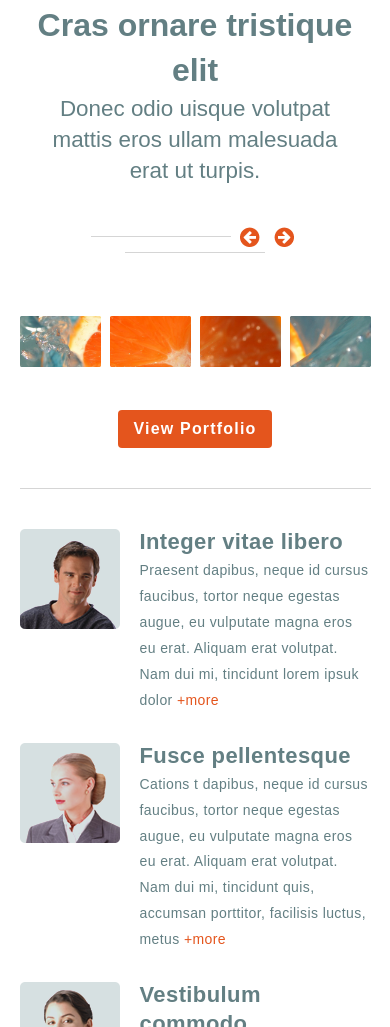
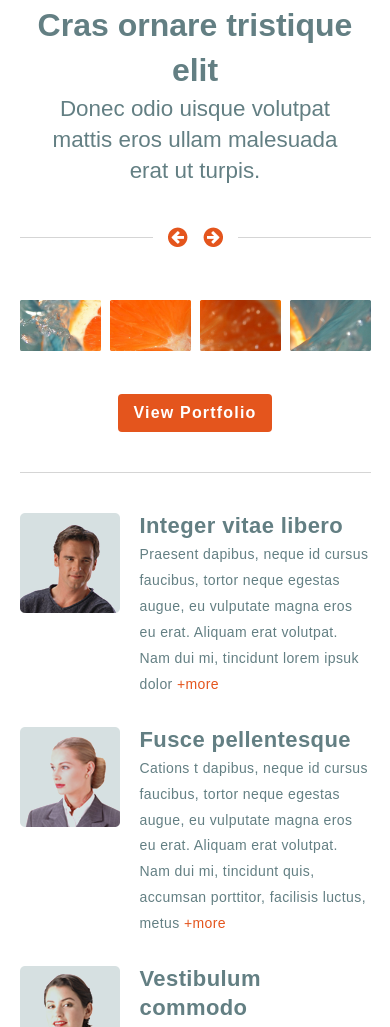
Before and after one commit to Viktoryia-Davydovich/HTML_CSS, a plain HTML site: page index.html in a window 390 px wide. Shown: the part 2054-3081 px from the top of the page. Drawn offline with Linux system fonts and the light colour scheme.

Commit message:
Line with arrows fixed

```diff
--- a/css/styles.css
+++ b/css/styles.css
@@ -407,39 +407,18 @@ a:hover{
 }
 
 .line-with-arrows{
-    text-align: center;
-}
-
-.line{
-display: inline;
-padding: 5px;
+    display: grid;
+    grid-template-rows: 100%;
+    grid-template-columns: auto 20px 20px auto;
+    grid-column-gap: 15px;
 }
 
 .line-half{
-    padding-bottom: 10px;
-    width: 45%;
     border-top: 1px solid rgb(213, 213, 213);
-    display: inline-block;
-    margin: 0;
+    position: relative;
+    top: 10px;
 }
 
-@media screen and (max-width: 813px){
-    .line-half{
-        width: 44%;
-    }
-}
-
-@media screen and (max-width: 680px){
-    .line-half{
-        width: 42%;
-    }
-}
-
-@media screen and (max-width: 514px){
-    .line-half{
-        width: 40%;
-    }
-}
 
 .feedbacks-section{
     margin: 40px 0;
```
